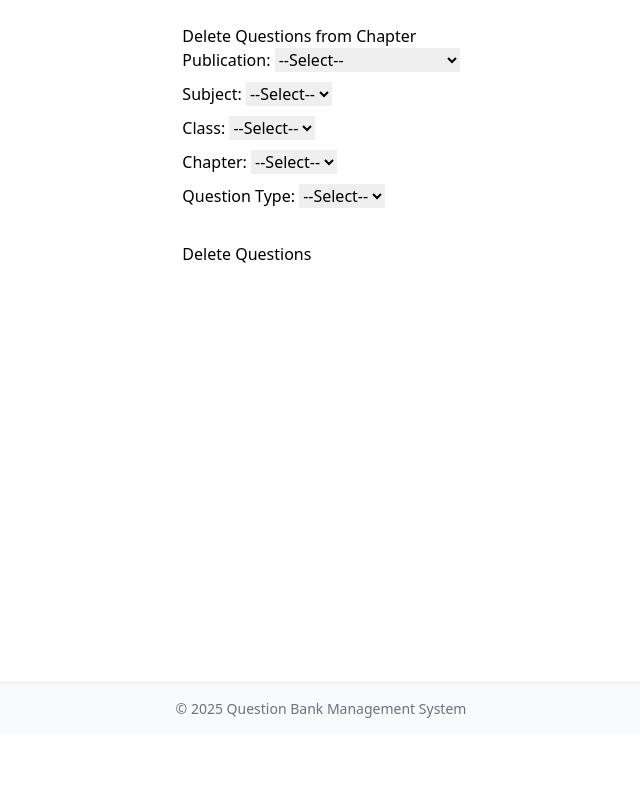
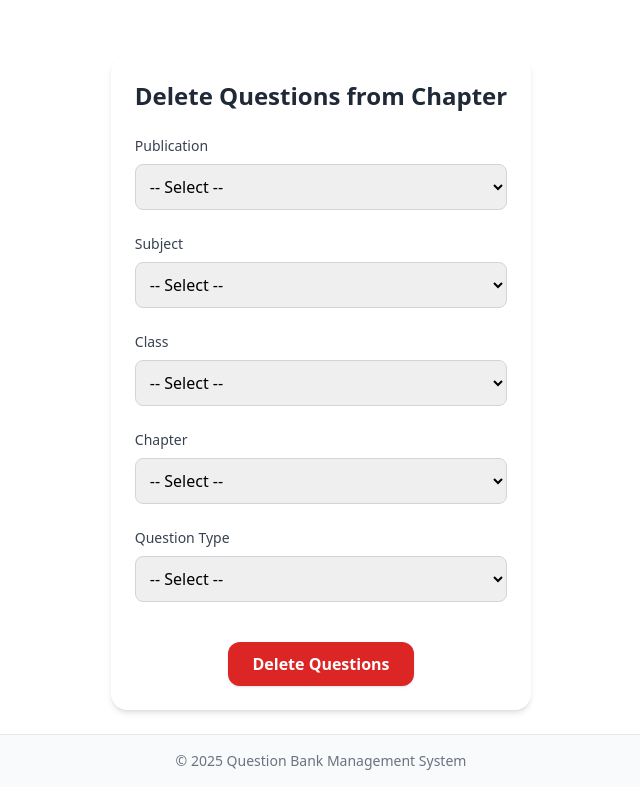
Before and after one commit to Bibhuti4086mukhiya/question_generator, a Flask app: page /delete_question_type in a window 1280 px wide. Shown: the part 65-852 px from the top of the page, without its empty margins (319-959 px from the left). Before the commit the page ends 783 px from the top, so only its background shows below. Run offline with Flask 3, Linux system fonts and the light colour scheme; some libraries are stand-ins or nearby versions.

Commit message:
Update delete_question_type.html

```diff
--- a/templates/delete_question_type.html
+++ b/templates/delete_question_type.html
@@ -1,50 +1,74 @@
 {% extends "base.html" %}
-
 {% block title %}Delete Questions{% endblock %}
 
 {% block content %}
+<div class="max-w-6xl mx-auto p-6 bg-white rounded-2xl shadow-md mt-8">
+  <h2 class="text-2xl font-semibold text-gray-800 mb-6 text-center">Delete Questions from Chapter</h2>
 
-<style>
+  <form method="POST" class="space-y-6">
+    <!-- Publication -->
+    <div>
+      <label for="pub" class="block text-sm font-medium text-gray-700 mb-2">Publication</label>
+      <select id="pub" name="publication"
+              class="w-full border border-gray-300 rounded-lg p-2.5 focus:ring-2 focus:ring-indigo-500 focus:border-indigo-500"
+              onchange="loadSubjects()" required>
+        <option value="" disabled selected>-- Select --</option>
+      </select>
+    </div>
 
-  /* Add space between dropdowns */
-  select {
-    margin-bottom: 10px;
-  }
-</style>
-<h2>Delete Questions from Chapter</h2>
+    <!-- Subject -->
+    <div>
+      <label for="sub" class="block text-sm font-medium text-gray-700 mb-2">Subject</label>
+      <select id="sub" name="subject"
+              class="w-full border border-gray-300 rounded-lg p-2.5 focus:ring-2 focus:ring-indigo-500 focus:border-indigo-500"
+              onchange="loadClasses()" required>
+        <option value="" disabled selected>-- Select --</option>
+      </select>
+    </div>
 
-<form method="POST">
-  <label>Publication:</label>
-  <select name="publication" id="pub" onchange="loadSubjects()" required>
-    <option value="" disabled selected>--Select--</option>
-  </select><br>
+    <!-- Class -->
+    <div>
+      <label for="cls" class="block text-sm font-medium text-gray-700 mb-2">Class</label>
+      <select id="cls" name="class_name"
+              class="w-full border border-gray-300 rounded-lg p-2.5 focus:ring-2 focus:ring-indigo-500 focus:border-indigo-500"
+              onchange="loadChapters()" required>
+        <option value="" disabled selected>-- Select --</option>
+      </select>
+    </div>
 
-  <label>Subject:</label>
-  <select name="subject" id="sub" onchange="loadClasses()" required>
-    <option value="" disabled selected>--Select--</option>
-  </select><br>
+    <!-- Chapter -->
+    <div>
+      <label for="chap" class="block text-sm font-medium text-gray-700 mb-2">Chapter</label>
+      <select id="chap" name="chapter"
+              class="w-full border border-gray-300 rounded-lg p-2.5 focus:ring-2 focus:ring-indigo-500 focus:border-indigo-500"
+              onchange="loadQtypes()" required>
+        <option value="" disabled selected>-- Select --</option>
+      </select>
+    </div>
 
-  <label>Class:</label>
-  <select name="class_name" id="cls" onchange="loadChapters()" required>
-    <option value="" disabled selected>--Select--</option>
-  </select><br>
+    <!-- Question Type -->
+    <div>
+      <label for="qtype" class="block text-sm font-medium text-gray-700 mb-2">Question Type</label>
+      <select id="qtype" name="qtype"
+              class="w-full border border-gray-300 rounded-lg p-2.5 focus:ring-2 focus:ring-indigo-500 focus:border-indigo-500"
+              required>
+        <option value="" disabled selected>-- Select --</option>
+      </select>
+    </div>
 
-  <label>Chapter:</label>
-  <select name="chapter" id="chap" onchange="loadQtypes()" required>
-    <option value="" disabled selected>--Select--</option>
-  </select><br>
-
-  <label>Question Type:</label>
-  <select name="qtype" id="qtype" required>
-    <option value="" disabled selected>--Select--</option>
-  </select><br>
-
-  <br>
-  <button type="submit" onclick="return confirm('Are you sure you want to delete all questions of this type from this chapter?')">Delete Questions</button>
-</form>
+    <!-- Delete Button -->
+    <div class="pt-4 text-center">
+      <button type="submit"
+              onclick="return confirm('Are you sure you want to delete all questions of this type from this chapter?')"
+              class="px-6 py-2.5 bg-red-600 text-white font-semibold rounded-xl shadow hover:bg-red-700 transition duration-200">
+        Delete Questions
+      </button>
+    </div>
+  </form>
+</div>
 
 <script>
-  const data = {{ data | tojson }};
+  const data = {{ data | tojson | safe }};
 
   function loadSubjects(){
     const pub = document.getElementById("pub").value;
@@ -80,19 +104,18 @@
   }
 
   function fillSelect(id, arr){
-    let opt = '<option value="" disabled selected>--Select--</option>';
+    let opt = '<option value="" disabled selected>-- Select --</option>';
     arr.forEach(v => { opt += `<option value="${v}">${v}</option>`; });
     document.getElementById(id).innerHTML = opt;
   }
 
   function reset(ids){
     ids.forEach(id => {
-      document.getElementById(id).innerHTML = '<option value="" disabled selected>--Select--</option>';
+      document.getElementById(id).innerHTML = '<option value="" disabled selected>-- Select --</option>';
     });
   }
 
-  // Init publications dropdown
+  // Initialize Publications
   fillSelect("pub", Object.keys(data));
 </script>
-
 {% endblock %}
```
